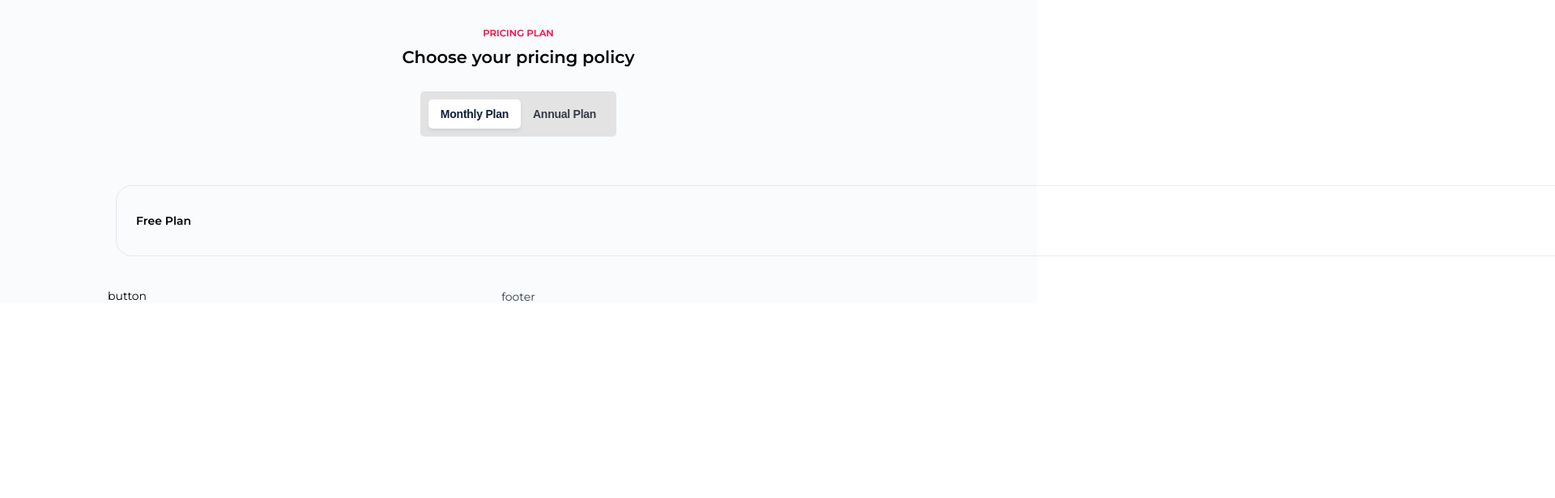
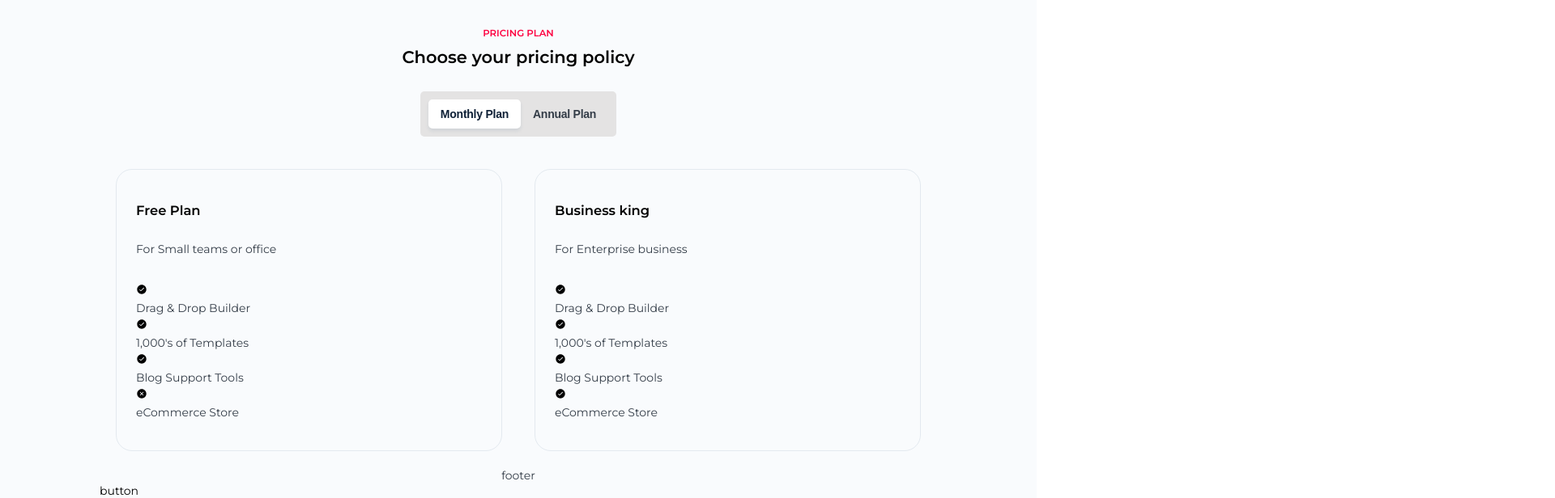
Before and after one commit to Rafal-Kowalczyk/nextjs-lp-my, a Next.js app: page / in a window 1280 px wide. Shown: the part 2148-2764 px from the top of the page at 81% size, 1920 px wide, since content can reach past the window. Before the commit the page ends 2543 px from the top, so only its background shows below. Built offline with nearby package versions, Linux system fonts and the light colour scheme.

Commit message:
Add pricing section part2

```diff
--- /dev/null
+++ b/src/components/list.js
@@ -0,0 +1,16 @@
+import React from 'react';
+
+function List({ items = [], parentStyle, childStyle }) {
+  return (
+    <ul style={{ listStyleType: 'none', margin: 0, padding: 0 }}>
+      {items.map((item) => (
+        <li key={item.id}>
+          {item.icon}
+          <p>{item.text}</p>
+        </li>
+      ))}
+    </ul>
+  );
+}
+
+export default List;
--- a/src/components/price-card.js
+++ b/src/components/price-card.js
@@ -1,11 +1,13 @@
 import React from 'react';
+import List from './list';
+
 import stylesPricing from '../sections/pricing/pricing.module.css';
 
 function PriceCard({
   data: {
     header,
     name,
-    desc,
+    description,
     priceWithUnit,
     buttonText = 'Start free trial',
     anotherOption,
@@ -16,10 +18,11 @@ function PriceCard({
     <div className={`${stylesPricing.pricingBox}`}>
       {header && <h3 className={stylesPricing.header}>{header}</h3>}
       <div>
-        <div
-          className={`${stylesPricing.package__header} ${stylesPricing.pricingHeader}`}>
-          <h4>{name}</h4>
+        <div className={`${stylesPricing.pricingHeader}`}>
+          <h3>{name}</h3>
+          <p>{description}</p>
         </div>
+        <List items={points} />
       </div>
     </div>
   );
--- a/src/pages/_app.js
+++ b/src/pages/_app.js
@@ -1,7 +1,7 @@
-import '../styles/globals.css';
 import 'react-multi-carousel/lib/styles.css';
 import 'react-modal-video/css/modal-video.min.css';
 import 'rc-drawer/assets/index.css';
+import '../styles/globals.css';
 
 function MyApp({ Component, pageProps }) {
   return <Component {...pageProps} />;
--- a/src/sections/pricing/pricing.js
+++ b/src/sections/pricing/pricing.js
@@ -8,24 +8,6 @@ import PriceCard from '../../components/price-card';
 
 import layoutStyles from '../../styles/layout.module.css';
 import styles from './pricing.module.css';
-
-const responsive = {
-  desktop: {
-    breakpoint: { max: 3000, min: 1024 },
-    items: 3,
-    draggable: false,
-  },
-  tablet: {
-    breakpoint: { max: 1023, min: 640 },
-    items: 2,
-    draggable: true,
-  },
-  mobile: {
-    breakpoint: { max: 639, min: 0 },
-    items: 1,
-    draggable: true,
-  },
-};
 
 const packages = {
   monthly: [
@@ -240,6 +222,24 @@ const packages = {
   ],
 };
 
+const responsive = {
+  desktop: {
+    breakpoint: { max: 3000, min: 1024 },
+    items: 3,
+    draggable: false,
+  },
+  tablet: {
+    breakpoint: { max: 1023, min: 640 },
+    items: 2,
+    draggable: true,
+  },
+  mobile: {
+    breakpoint: { max: 639, min: 0 },
+    items: 1,
+    draggable: true,
+  },
+};
+
 function Pricing() {
   const { monthly, annual } = packages;
   const [state, setState] = useState({
@@ -269,7 +269,7 @@ function Pricing() {
     className: '',
     slidesToSlide: 1,
     items: 3,
-    containerClass: 'carousel-container',
+    containerClass: `${styles.carouselContainer}`,
     customButtonGroup: <ButtonGroup />,
     dotListClass: '',
     focusOnSelect: false,
--- a/src/sections/pricing/pricing.module.css
+++ b/src/sections/pricing/pricing.module.css
@@ -62,32 +62,34 @@
   box-shadow: 0 3px 4px rgba(38, 78, 118, 0.1);
 }
 
-.carousel-container {
+.carouselContainer {
   width: 100%;
 }
 
-.carousel-container ul>li {
+.carouselContainer>ul>li {
   display: flex;
 }
 
 .pricingWrap {
+  margin-bottom: -40px;
+  margin-top: -40px;
+  margin-left: -20px;
+  margin-right: -20px;
   display: flex;
   flex-direction: column;
   flex-wrap: wrap;
-  margin: -20px -10px;
 }
 
-.pricingWrap.pricing__wrapper .package__card .package__header {
+.pricing__wrapper, .package__card, .package__header {
   animation: fadeIn 0.8s ease-in;
 }
 
 .pricingItem {
-  width: 100%;
-  /* display: flex;
+  display: flex;
   flex-shrink: 0;
-  flex: 1 1 auto; */
-  margin-left: 10px;
-  margin-right: 10px;
+  flex: 1 1 auto;
+  margin-left: 20px;
+  margin-right: 20px;
 }
 
 
@@ -96,7 +98,7 @@
 .pricingBox {
   position: relative;
   width: 100%;
-  margin: 40px auto;
+  margin: 40px 0;
   padding: 35px 25px;
   border-radius: 20px;
   transition: all 0.3s;
@@ -137,3 +139,11 @@
   color: #fff;
   border-radius: 5px;
 }
+
+.pricingHeader {
+display: flex;
+flex-direction: column;
+justify-content: space-between;
+align-items: flex-start;
+margin-bottom: 30px;
+}
```
